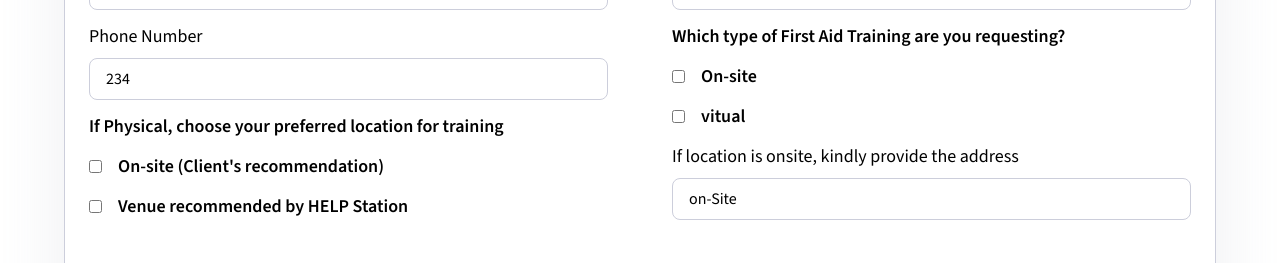
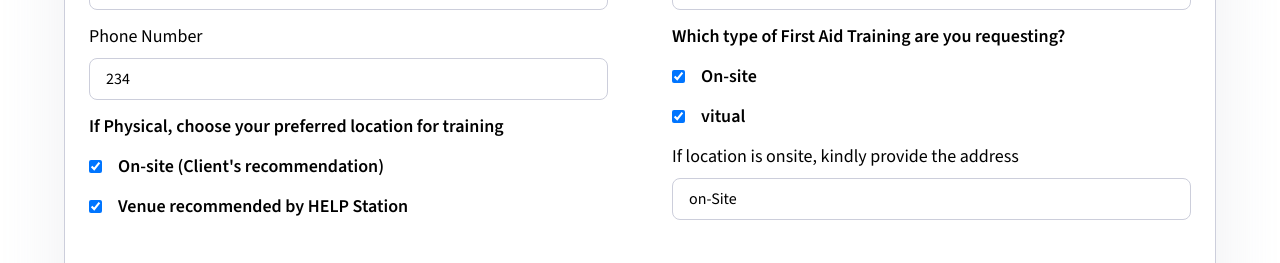
Before and after one commit to beedyboy/help-station, a Next.js app: page /services/firstaid-form in a window 1280 px wide. Shown: the part 499-762 px from the top of the page. Built offline with nearby package versions, Linux system fonts and the light colour scheme.

Commit message:
fix: removing value from radio input

```diff
--- a/components/input/radio.tsx
+++ b/components/input/radio.tsx
@@ -1,6 +1,6 @@
 type RadioProps = {
   name: string;
-  value: any;
+  value: boolean | string ;
   labelName: string;
   onchange?: (event: React.ChangeEvent<HTMLInputElement>) => void;
 };
@@ -16,8 +16,8 @@ const RadioInputTemplate: React.FC<RadioProps> = ({
       <input
         type="checkbox"
         name={name}
-        value={value}
-        checked={value === "yes" ? true : false}
+        // value={value}
+        checked={value ? true : false}
         className="rounded-lg py-2 px-4 border-[#CCCEDB] border-[1px]"
         onChange={onchange}
       />
--- a/components/layout/our-services/serviceTextTemplate.tsx
+++ b/components/layout/our-services/serviceTextTemplate.tsx
@@ -9,6 +9,7 @@ type ServiceTextProps = {
   description?: string;
   linkText?: string;
   linkColor?: string;
+  link?: string;
 };
 
 const ServiceTextTemplate = ({
@@ -19,6 +20,7 @@ const ServiceTextTemplate = ({
   linkText = "",
   linkColor = "",
   name = "",
+  link = "/",
 }: ServiceTextProps) => {
   return (
     <div className="h-full w-full flex flex-col justify-start gap-4">
@@ -55,7 +57,7 @@ const ServiceTextTemplate = ({
         {description}
       </p>
       {linkText ? (
-        <Link href={""} className={`text-[${linkColor}]`}>
+        <Link href={link} className={`text-[${linkColor}] cursor-pointer`}>
           {linkText}
         </Link>
       ) : null}
--- a/constants/types.ts
+++ b/constants/types.ts
@@ -26,7 +26,7 @@ export type AmbulanceProps = {
   numberOfAmbulance: number;
   location: string;
   avalability: number;
-  HEFAMAAAccreditation: string;
+  HEFAMAAAccreditation: boolean;
 };
 
 export type HearseProps = {
--- a/domain/our-services/index.tsx
+++ b/domain/our-services/index.tsx
@@ -82,6 +82,7 @@ function OurService() {
                 heading="Emergency Coverage at Event"
                 linkColor=""
                 linkText="Request Now"
+                link="/services/event-form"
               />
             </div>
             <div className="lg:w-[50%] lg:h-fit h-[350px] w-full flex justify-center items-center rounded-lg overflow-hidden">
@@ -133,6 +134,7 @@ function OurService() {
                 heading="Health, Safety, and Environment"
                 linkColor="#e26336"
                 linkText="Find Out More"
+                link="/services/HSETraining-form"
               />
             </div>
           </div>
@@ -149,6 +151,7 @@ function OurService() {
                   description="Your customers trust you to keep their food safe and delicious. Our food handlers screening ensures you’re equipped with the knowledge and skills to protect their health and your reputation. Take the step towards excellence and show your commitment to safety. Discover how our screening can help you make a difference."
                   linkText="Book Now"
                   linkColor="#1B1C20"
+                  link="/services/foodhandler-form"
                 />
               </div>
               <div className="lg:w-[40%] lg:h-[70%] h-[350px] justify-center items-center w-full rounded-lg overflow-hidden">
```
